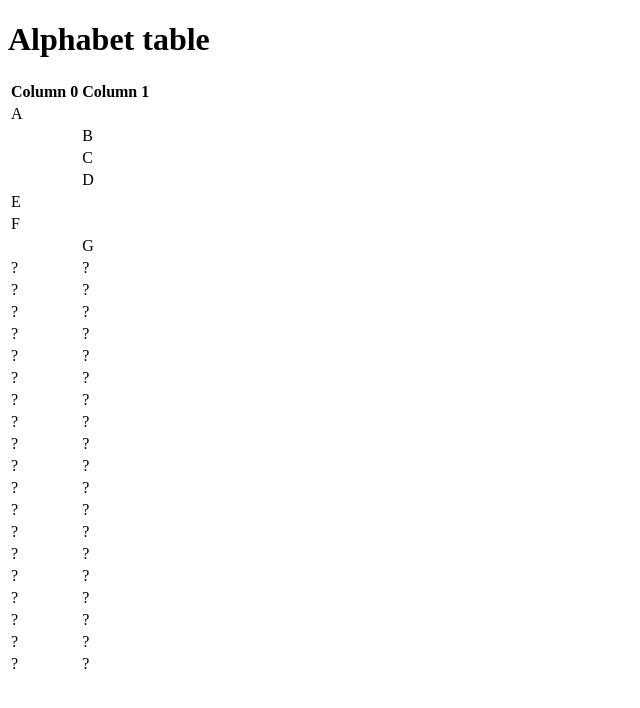
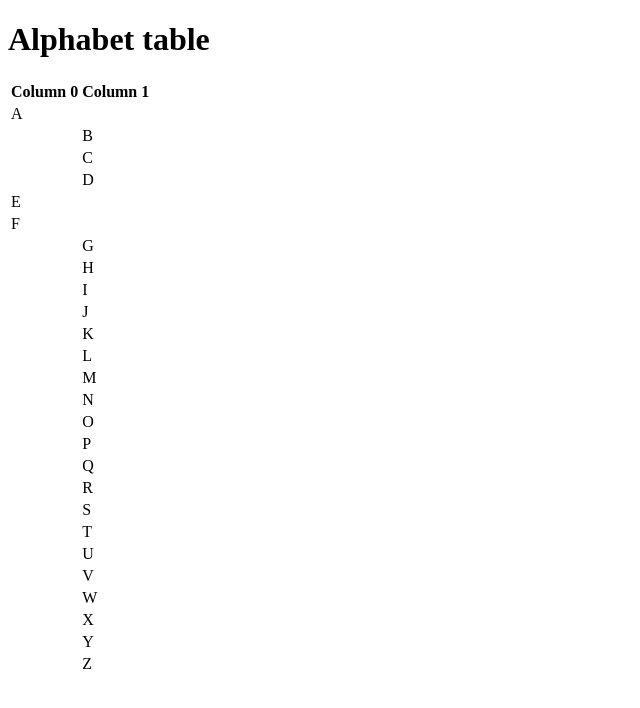
Before and after one commit to comp426-2022-fall/a01-tamerosman3, a website: page public/index.html in a window 1280 px wide. Shown: the whole page, without its empty margins (0-640 px from the left). Drawn offline with Linux system fonts and the light colour scheme.

Commit message:
testing 5

```diff
--- a/public/index.html
+++ b/public/index.html
@@ -37,61 +37,61 @@
     						<td></td><td>G</td>
   					</tr>
   					<tr>
-    						<td>?</td><td>?</td>
+    						<td></td><td>H</td>
   					</tr>
   					<tr>
-    						<td>?</td><td>?</td>
+    						<td></td><td>I</td>
   					</tr>
   					<tr>
-    						<td>?</td><td>?</td>
+    						<td></td><td>J</td>
   					</tr>
   					<tr>
-    						<td>?</td><td>?</td>
+    						<td></td><td>K</td>
   					</tr>
   					<tr>
-    						<td>?</td><td>?</td>
+    						<td></td><td>L</td>
   					</tr>
   					<tr>
-    						<td>?</td><td>?</td>
+    						<td></td><td>M</td>
   					</tr>
   					<tr>
-    						<td>?</td><td>?</td>
+    						<td></td><td>N</td>
   					</tr>
   					<tr>
-    						<td>?</td><td>?</td>
+    						<td></td><td>O</td>
   					</tr>
   					<tr>
-    						<td>?</td><td>?</td>
+    						<td></td><td>P</td>
   					</tr>
   					<tr>
-    						<td>?</td><td>?</td>
+    						<td></td><td>Q</td>
   					</tr>
   					<tr>
-    						<td>?</td><td>?</td>
+    						<td></td><td>R</td>
   					</tr>
   					<tr>
-    						<td>?</td><td>?</td>
+    						<td></td><td>S</td>
   					</tr>
   					<tr>
-    						<td>?</td><td>?</td>
+    						<td></td><td>T</td>
   					</tr>
   					<tr>
-    						<td>?</td><td>?</td>
+    						<td></td><td>U</td>
   					</tr>
   					<tr>
-    						<td>?</td><td>?</td>
+    						<td></td><td>V</td>
   					</tr>
   					<tr>
-    						<td>?</td><td>?</td>
+    						<td></td><td>W</td>
   					</tr>
   					<tr>
-    						<td>?</td><td>?</td>
+    						<td></td><td>X</td>
   					</tr>
   					<tr>
-    						<td>?</td><td>?</td>
+    						<td></td><td>Y</td>
   					</tr>
   					<tr>
-    						<td>?</td><td>?</td>
+    						<td></td><td>Z</td>
   					</tr>
 
 				</tbody>
```
Also changed, not shown: 3 other files.
